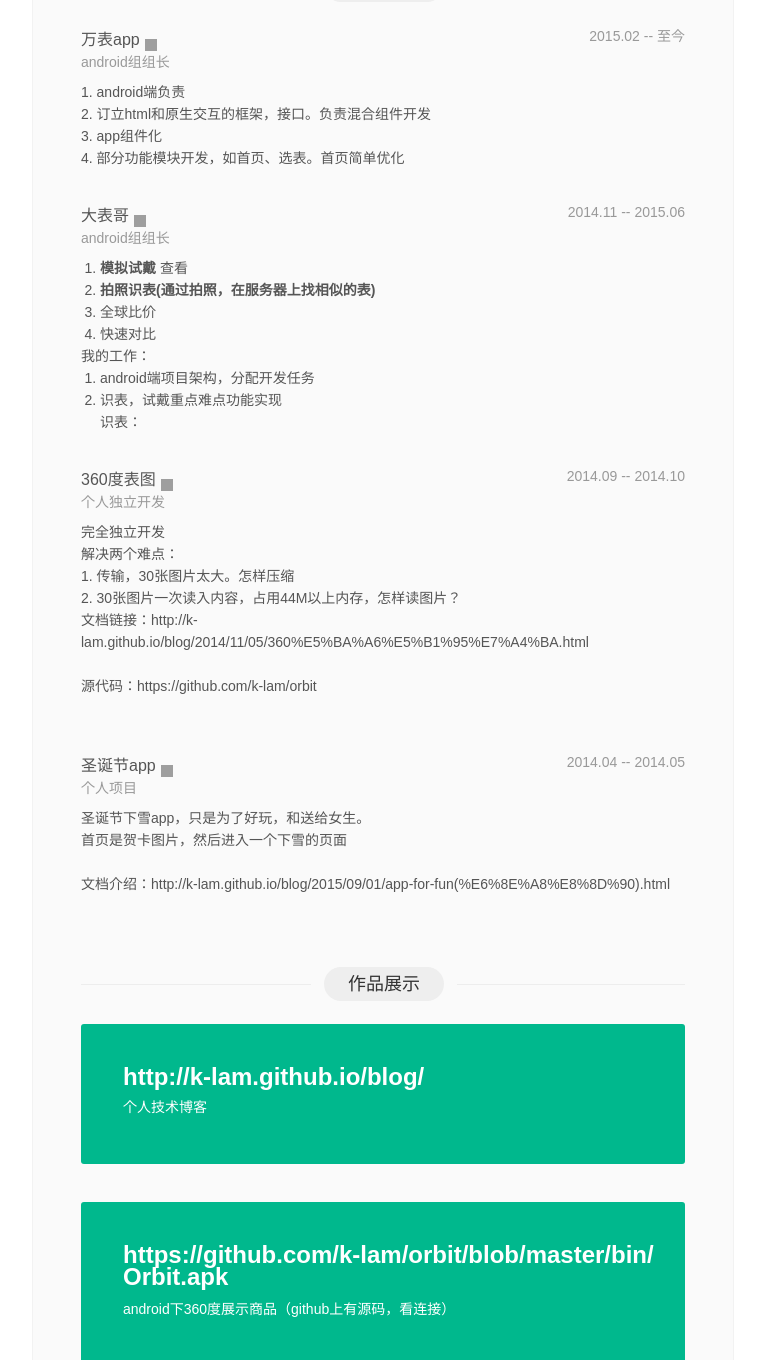
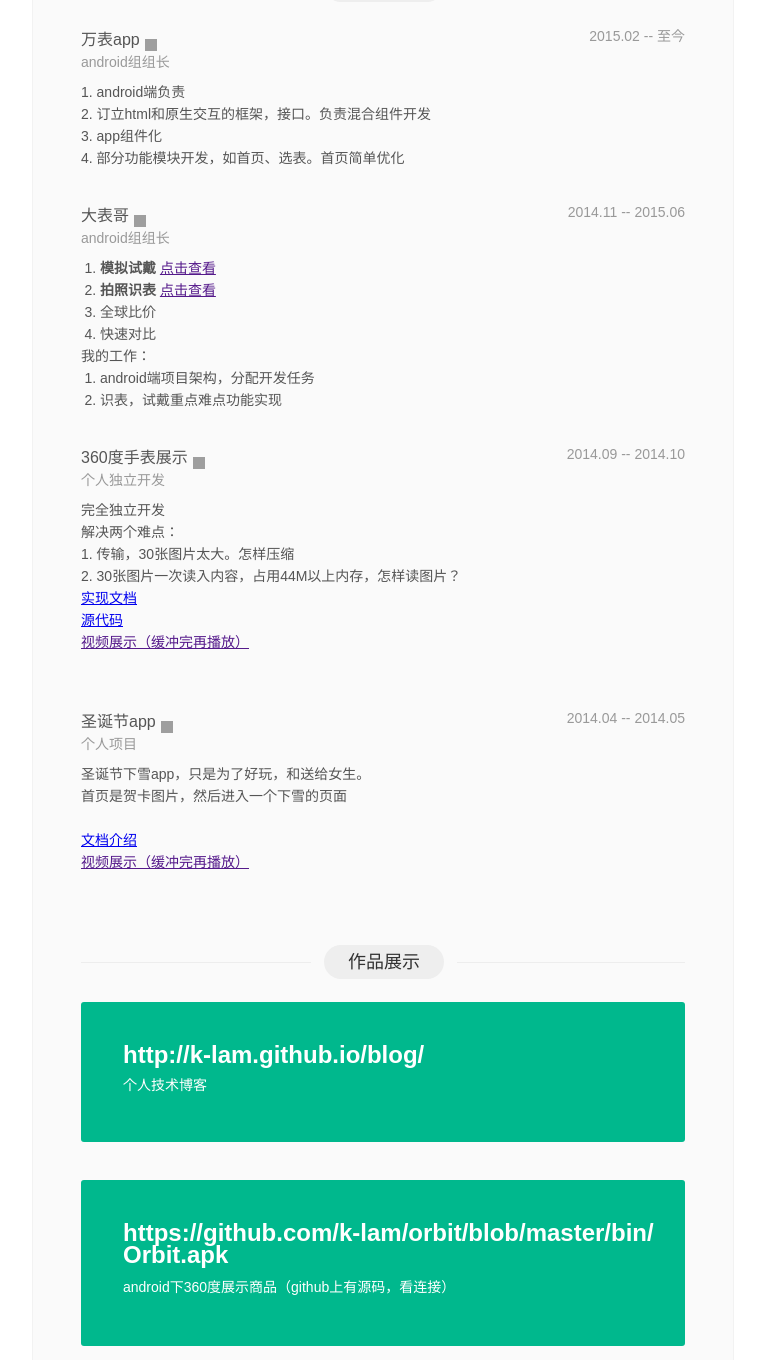
Before and after one commit to k-lam/blog, a Jekyll site: the page _posts/2016-2-21-kl profile.html, which Jekyll copies as it is, in a window 1280 px wide and 1400 px high, scrolled down 877 px, cut to the strip 0-1360 px from the top of the window. Shown: the whole strip, without its empty margins (257-1022 px from the left). Built offline with Jekyll 4.4.1, drawn with Linux system fonts in a browser that asks for light colours; grey boxes are pictures that could not be loaded.

```diff
--- a/_posts/2015-9-1-app for fun(推荐).html
+++ b/_posts/2015-9-1-app for fun( 推荐 ).html
@@ -408,7 +408,7 @@
 <p>这些的确很有趣。</p>
 <p>一开始还考虑球体空间均匀分布投影到平面的情况。后来用上面的投影坐标系后，就简化模型了</p>
 <h2>没完成</h2>
-<p>为什么没完成？因为我发现，效果不好看。就简单的是，用小灯泡来闪，比你做这么一个app更加漂亮！</p>
+<p>为什么没完成？因为我发现，效果不好看。就简单的是，用小灯泡来闪，比你做这么一个app更加漂亮！Maybe,VR is the answer?</p>
 
 </body>
 </html>
--- a/_posts/2016-2-21-kl profile.html
+++ b/_posts/2016-2-21-kl profile.html
@@ -548,8 +548,8 @@
 								</div>
 								<div class="mr_content_m olpf">
 									<ol>
- <li ><p class="kl_next"><b>模拟试戴</b> 查看</p></li> <iframe class="iframeWin" style="border:none;display:block;width:600px;height:400px;border:1px solid black;display:none;" src="http://k-lam.github.io/blog/2014/10/20/Saving_activity_state.html"></iframe>
- <li><p><b>拍照识表(通过拍照，在服务器上找相似的表)</b></p></li>
+ <li class="kl_next"><p><b>模拟试戴</b> <a href="">点击查看</a></p></li> <iframe class="iframeWin" style="border:none;display:block;width:600px;height:400px;border:1px solid black;display:none;" src="http://k-lam.github.io/blog/2014/10/20/Saving_activity_state.html"></iframe>
+ <li class="kl_next"><p><b>拍照识表</b> <a href="">点击查看</a></p></li><iframe class="iframeWin" style="border:none;display:block;width:600px;height:400px;border:1px solid black;display:none;" src="http://k-lam.github.io/blog/2014/10/20/Saving_activity_state.html"></iframe>
  <li><p>全球比价</p></li>
  <li><p>快速对比</p></li>
 </ol>
@@ -557,7 +557,6 @@
 <ol>
  <li><p>android端项目架构，分配开发任务</p></li>
  <li><p><a target="_blank href="http://k-lam.github.io/blog/2016/02/14/demo.html#identify">识表</a>，<a target="_blank href="http://k-lam.github.io/blog/2016/02/14/demo.html#try_in">试戴</a>重点难点功能实现</p></li>
- <p>识表：</p>
 </ol>
 								</div>
 								</div>
@@ -565,7 +564,7 @@
 								<div class="clearfixs">
 									<div class="mr_content_l">
 										<div class="l2">
-											<a class="projectTitle"  target="_blank" href="https://github.com/k-lam/orbit/blob/master/bin/Orbit.apk"><span></span>360度表图</a>
+											<a class="projectTitle"  target="_blank" href="https://github.com/k-lam/orbit/blob/master/bin/Orbit.apk"><span></span>360度手表展示</a>
 											<p>个人独立开发</p>
 										</div>
 									</div>
@@ -579,9 +578,14 @@
 <br />解决两个难点：&nbsp;
 <br />1. 传输，30张图片太大。怎样压缩&nbsp;
 <br />2. 30张图片一次读入内容，占用44M以上内存，怎样读图片？&nbsp;
-<br />文档链接：http://k-lam.github.io/blog/2014/11/05/360%E5%BA%A6%E5%B1%95%E7%A4%BA.html&nbsp;
-<br />
-<br />源代码：https://github.com/k-lam/orbit
+<br /><a href="http://k-lam.github.io/blog/2014/11/05/360%E5%BA%A6%E5%B1%95%E7%A4%BA.html" target="_blank">实现文档</a>
+<br /><a href="https://github.com/k-lam/orbit" target="_blank">源代码</a>
+<p class="kl_next"><a href="" target="_blank" >视频展示（缓冲完再播放）</a></p>
+<video controls width="270" height="480" style="border:none;display:none">
+ 		 <source src="https://github.com/k-lam/blog/blob/gh-pages/image/orbit.mp4?raw=true" type="video/mp4">
+  I'm sorry; your browser doesn't support HTML5 video in WebM with VP8 or MP4 with H.264.
+  <!-- You can embed a Flash player here, to play your mp4 video in older browsers -->
+</video>
 <p><br /></p>
 								</div>
 								</div>
@@ -601,7 +605,13 @@
 								<div class="mr_content_m olpf">
 									<p>圣诞节下雪app，只是为了好玩，和送给女生。&nbsp;<br />首页是贺卡图片，然后进入一个下雪的页面&nbsp;</p>
 <p><br /></p>
-<p>文档介绍：http://k-lam.github.io/blog/2015/09/01/app-for-fun(%E6%8E%A8%E8%8D%90).html</p>
+<p><a href="http://k-lam.github.io/blog/2015/09/01/app-for-fun(%E6%8E%A8%E8%8D%90).html" target="_blank"">文档介绍</p>
+<p class="kl_next"><a href="">视频展示（缓冲完再播放）</a></p>
+<video controls width="270" height="480" style="border:none;display:none">
+ 		 <source src="https://github.com/k-lam/blog/blob/gh-pages/image/snow/snow.mp4?raw=true" type="video/mp4">
+  I'm sorry; your browser doesn't support HTML5 video in WebM with VP8 or MP4 with H.264.
+  <!-- You can embed a Flash player here, to play your mp4 video in older browsers -->
+</video>
 <p><br /></p>
 								</div>
 								</div>
```
Also changed, not shown: other parts of _posts/2016-2-21-kl profile.html (+1 -0 lines), _posts/2014-11-5-360度展示( 手动加精 ).html (renamed from _posts/2014-11-5-360度展示(手动加精).html), _posts/2016-2-14-android应用动态能力探索( 手动加精 ).html (renamed from _posts/2016-2-14-android应用动态能力探索(手动加精).html).
